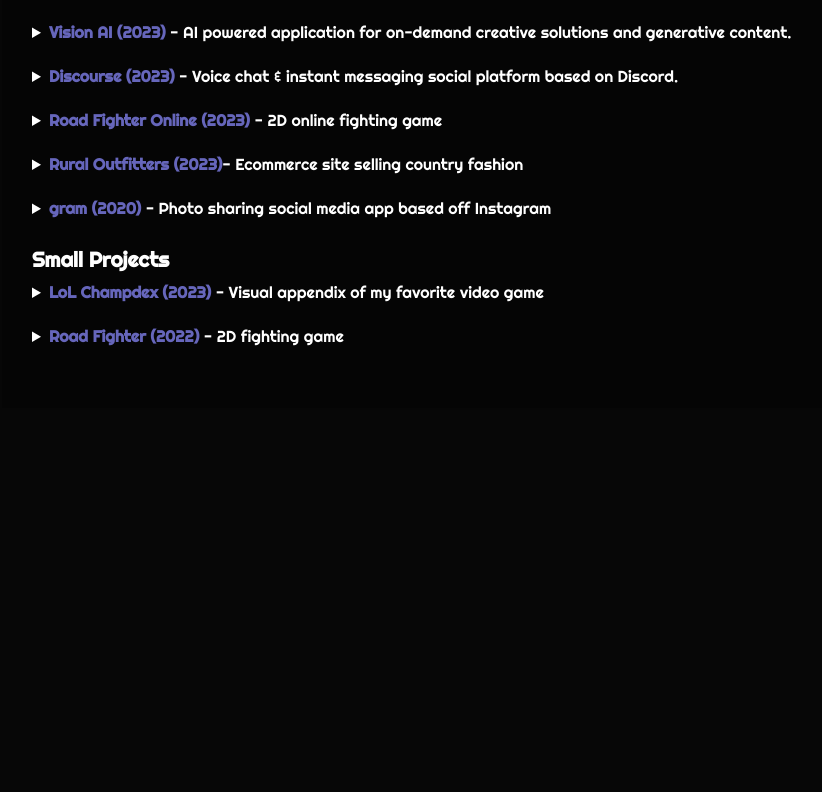
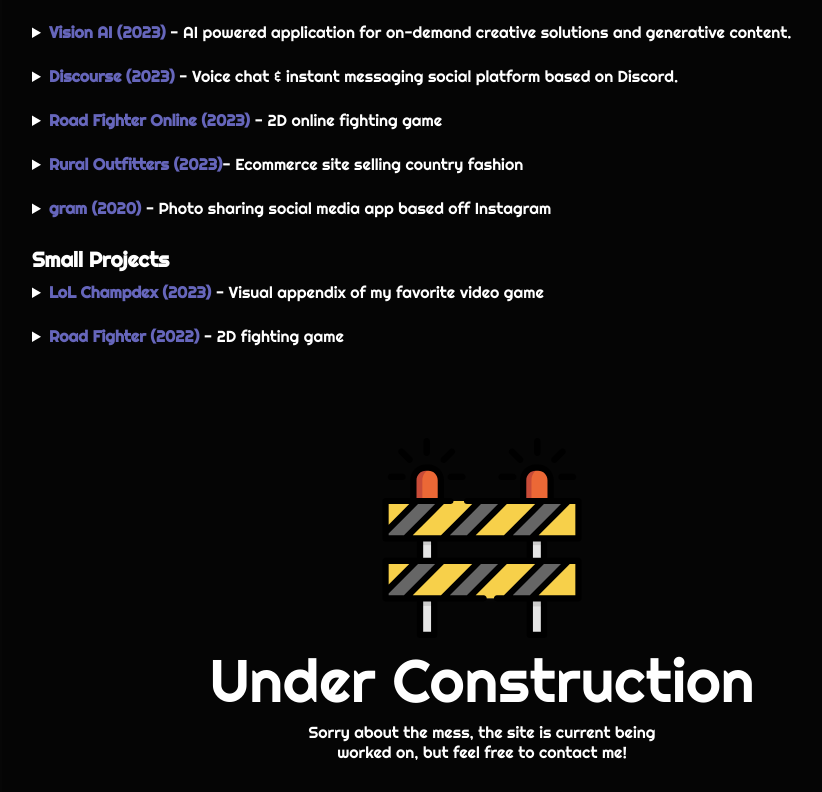
Before and after one commit to yinghaoawang/yinghaowang.com, a React (Vite) app: page / in a window 1280 px wide. Shown: the part 1012-1804 px from the top of the page, without its empty margins (158-980 px from the left). Before the commit the page ends 1420 px from the top, so only its background shows below. Built offline with nearby package versions, Linux system fonts and the light colour scheme.

Commit message:
add under construction section

```diff
--- a/src/App.css
+++ b/src/App.css
@@ -60,7 +60,7 @@
   line-height: 1.25rem;
 }
 
-.projects {
+.projects, .construction {
   width: 100%;
   display: flex;
   justify-content: center;
@@ -71,3 +71,23 @@
   padding: 30px;
   background-color: rgb(5, 5, 5);
 }
+
+.construction .inner-wrapper {
+  display: flex;
+  flex-direction: column;
+  justify-content: center;
+  align-items: center;
+}
+
+.construction .headline {
+  text-align: center;
+  font-size: 60px;
+  line-height: 4rem;
+  margin-top: 10px;
+  margin-bottom: 10px;
+}
+
+.construction .description {
+  width: 400px;
+  text-align: center;
+}
--- a/src/App.jsx
+++ b/src/App.jsx
@@ -2,6 +2,7 @@
 import Navbar from './components/Navbar';
 import Home from './components/Home';
 import Projects from './components/Projects';
+import Construction from './components/Construction';
 
 function App() {
   return (
@@ -10,6 +11,7 @@
       <div className='section-wrapper'>
         <Home />
         <Projects />
+        <Construction />
       </div>
     </>
   );
--- /dev/null
+++ b/src/components/Construction.jsx
@@ -0,0 +1,14 @@
+export default function Construction() {
+  return (
+    <div className='construction'>
+      <div className='inner-wrapper'>
+        <img width='200px' src='barrier.svg' />
+        <div className='headline'>Under Construction</div>
+        <div className='description'>
+          Sorry about the mess, the site is current being worked on, but feel
+          free to contact me!
+        </div>
+      </div>
+    </div>
+  );
+}
```
Also changed, not shown: public/barrier.svg (added).
